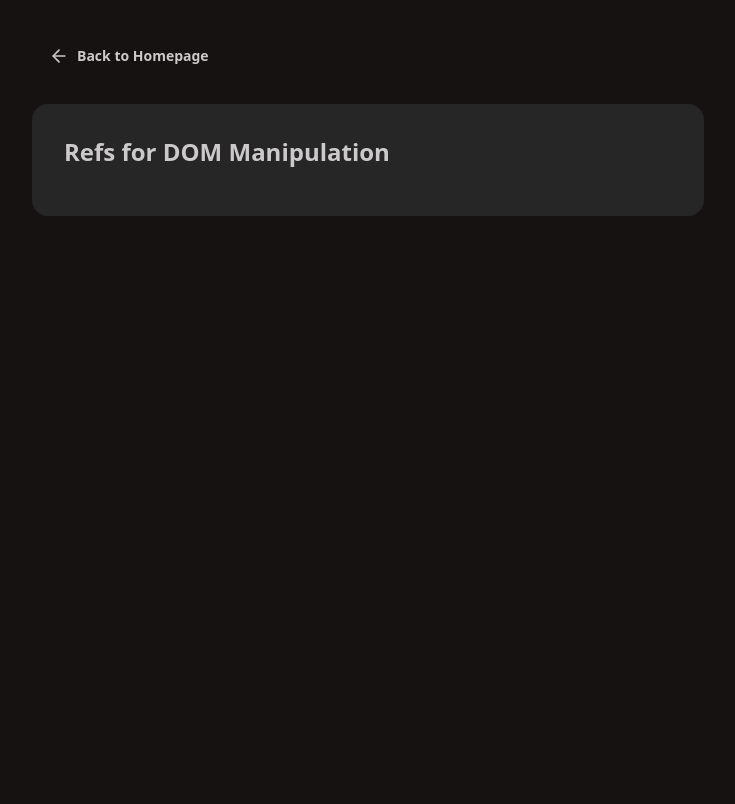
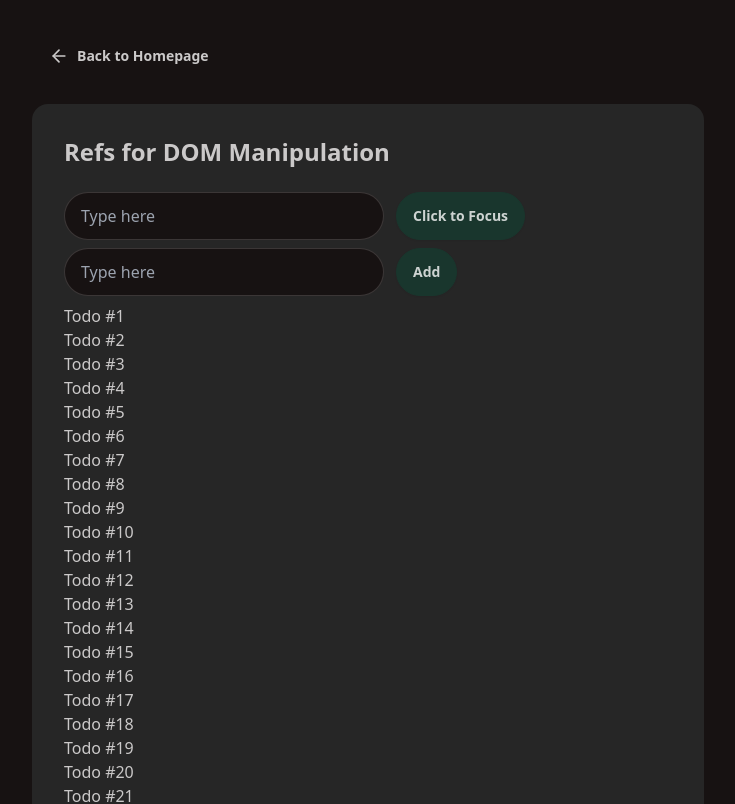
Before and after one commit to Rezuanul-Islam-Fahim/learn-advanced-react, a React (Vite) app: page /refs-dom in a window 1280 px wide. Shown: the top 804 px of the page, without its empty margins (272-1007 px from the left). Built offline with nearby package versions, Linux system fonts and the light colour scheme.

Commit message:
Add features for useRefs - RefsDomManipulation

```diff
--- a/src/pages/RefsDomManipulation.jsx
+++ b/src/pages/RefsDomManipulation.jsx
@@ -1,13 +1,71 @@
-import React from 'react'
+import { useRef, useState } from 'react'
+import { flushSync } from 'react-dom'
 
 const RefsDomManipulation = () => {
+    const taskRef = useRef(null)
+    const [tasks, setTasks] = useState(initialTasks)
+    const [text, setText] = useState('')
+    const ref = useRef(null)
+
+    const handleClick = () => {
+        ref.current.focus()
+    }
+
+    const addTask = () => {
+        const newTask = { id: tasks.length, text: text }
+        flushSync(() => {
+            setText('')
+            setTasks([...tasks, newTask])
+        })
+        taskRef.current.lastChild.scrollIntoView({
+            behavior: 'smooth',
+            block: 'nearest'
+        })
+    }
+
     return (
         <>
             <h2 className="card-title text-2xl mb-4">
                 Refs for DOM Manipulation
             </h2>
+            <div className="flex flex-row">
+                <input
+                    type="text"
+                    ref={ref}
+                    placeholder="Type here"
+                    className="input input-bordered w-full max-w-xs" />
+                <button onClick={handleClick} className="btn btn-neutral ml-3">
+                    Click to Focus
+                </button>
+            </div>
+            <div className="flex flex-row">
+                <input
+                    type="text"
+                    value={text}
+                    onChange={e => setText(e.target.value)}
+                    placeholder="Type here"
+                    className="input input-bordered w-full max-w-xs" />
+                <button onClick={addTask} className="btn btn-neutral ml-3">
+                    Add
+                </button>
+            </div>
+            <ul ref={taskRef}>
+                {tasks.map(task => (
+                    <li key={task.id}>
+                        {task.text}
+                    </li>
+                ))}
+            </ul>
         </>
     )
 }
 
+let initialTasks = []
+for (let i = 0; i < 25; i++) {
+    initialTasks.push({
+        id: initialTasks.length,
+        text: `Todo #${i + 1}`
+    })
+}
+
 export default RefsDomManipulation
```
